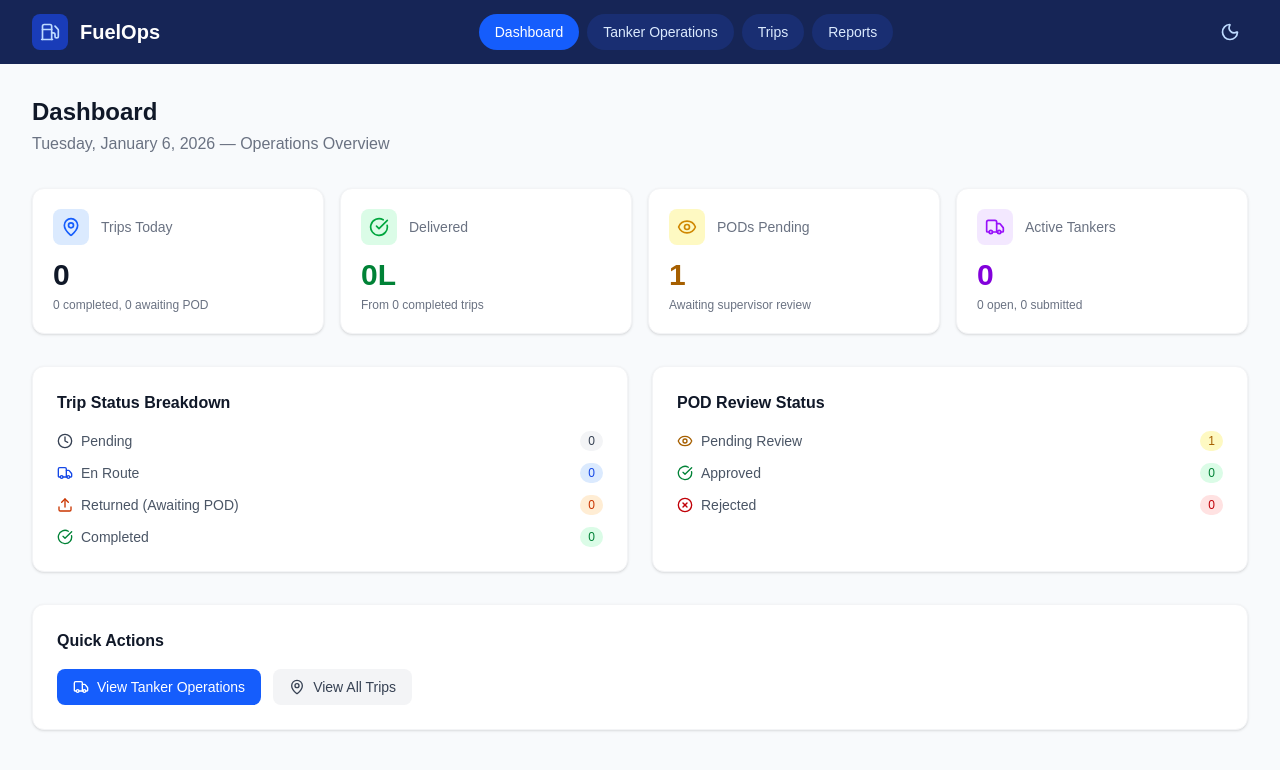
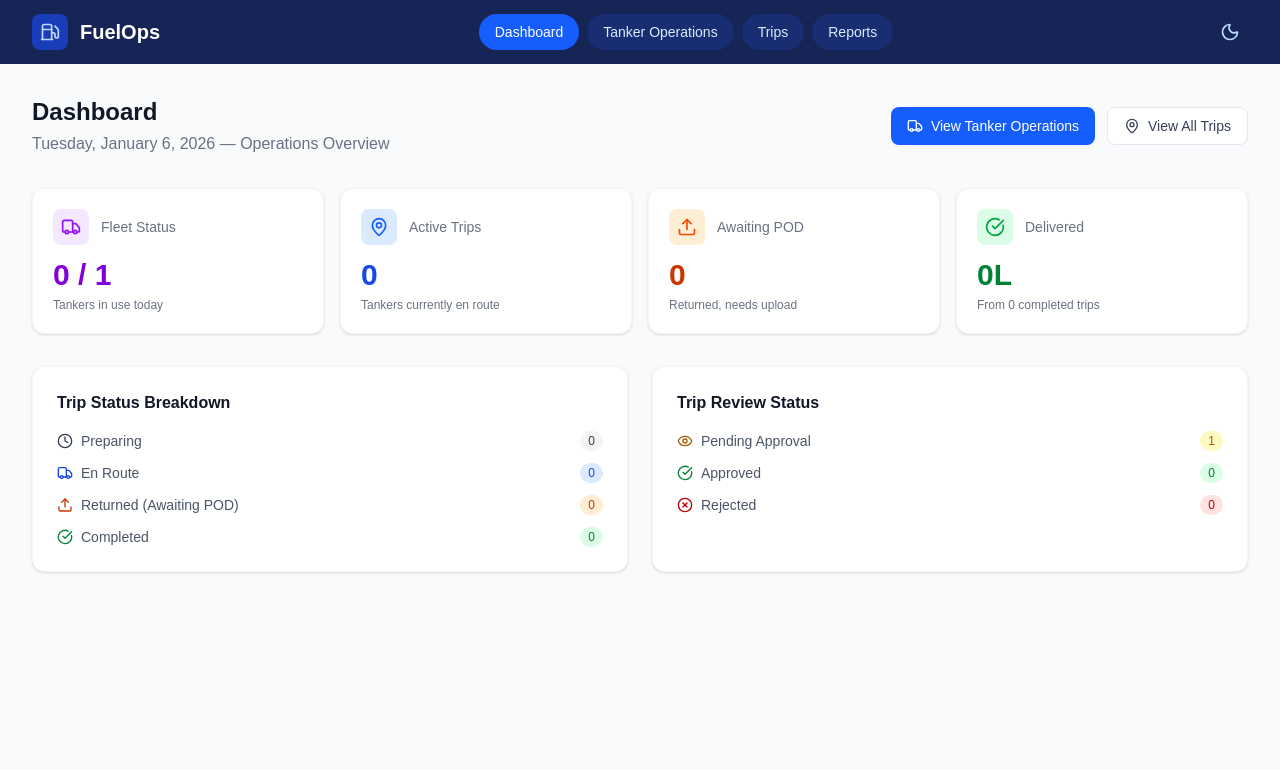
Before and after one commit to ninalamo/fuel-ops, a Next.js app: page /dashboard in a window 1280 px wide. Shown: the top 770 px of the page. Built offline with nearby package versions, Linux system fonts and the light colour scheme; data requests are answered from the project's data file.

Commit message:
refactor: dashboard rearrangement and terminology clarity

```diff
--- a/app/dashboard/page.tsx
+++ b/app/dashboard/page.tsx
@@ -17,6 +17,10 @@ import {
 } from 'lucide-react'
 
 interface DashboardStats {
+    tankers: {
+        total: number
+        inUse: number
+    }
     tankerDays: {
         total: number
         open: number
@@ -67,8 +71,16 @@ export default function DashboardPage() {
             const podsRes = await fetch('http://localhost:3001/pods')
             const pods = await podsRes.json()
 
+            // Fetch all tankers (master data)
+            const tankersRes = await fetch('http://localhost:3001/tankers')
+            const tankers = await tankersRes.json()
+
             // Calculate stats
             setStats({
+                tankers: {
+                    total: tankers.length,
+                    inUse: tankerDays.length,
+                },
                 tankerDays: {
                     total: tankerDays.length,
                     open: tankerDays.filter((td: any) => td.status === 'OPEN').length,
@@ -109,30 +121,78 @@ export default function DashboardPage() {
     return (
         <div className="max-w-7xl mx-auto px-4 sm:px-6 lg:px-8 py-8">
             {/* Header */}
-            <div className="mb-8">
-                <h1 className="text-2xl font-bold text-gray-900">Dashboard</h1>
-                <p className="text-gray-500 mt-1">
-                    {format(new Date(), 'EEEE, MMMM d, yyyy')} — Operations Overview
-                </p>
+            <div className="flex flex-wrap items-center justify-between gap-4 mb-8">
+                <div>
+                    <h1 className="text-2xl font-bold text-gray-900">Dashboard</h1>
+                    <p className="text-gray-500 mt-1">
+                        {format(new Date(), 'EEEE, MMMM d, yyyy')} — Operations Overview
+                    </p>
+                </div>
+                <div className="flex gap-3">
+                    <Link
+                        href="/fleet-status"
+                        className="px-4 py-2 bg-blue-600 text-white rounded-lg text-sm font-medium hover:bg-blue-700 flex items-center gap-2"
+                    >
+                        <Truck className="h-4 w-4" />
+                        View Tanker Operations
+                    </Link>
+                    {userRole !== 'encoder' && (
+                        <Link
+                            href="/trips"
+                            className="px-4 py-2 bg-white border border-gray-200 text-gray-700 rounded-lg text-sm font-medium hover:bg-gray-50 flex items-center gap-2"
+                        >
+                            <MapPin className="h-4 w-4" />
+                            View All Trips
+                        </Link>
+                    )}
+                </div>
             </div>
 
             {/* Main Stats Grid */}
             <div className="grid grid-cols-2 lg:grid-cols-4 gap-4 mb-8">
-                {/* Trips Today */}
+                {/* 1. Fleet Status (Capacity) */}
+                <div className="bg-white p-5 rounded-xl border border-gray-100 shadow-sm">
+                    <div className="flex items-center gap-3 mb-3">
+                        <div className="p-2 bg-purple-100 rounded-lg">
+                            <Truck className="h-5 w-5 text-purple-600" />
+                        </div>
+                        <span className="text-sm font-medium text-gray-500">Fleet Status</span>
+                    </div>
+                    <div className="text-3xl font-bold text-purple-700">{stats.tankers.inUse} / {stats.tankers.total}</div>
+                    <div className="text-xs text-gray-500 mt-1">
+                        Tankers in use today
+                    </div>
+                </div>
+
+                {/* 2. Active Trips (Activity) */}
                 <div className="bg-white p-5 rounded-xl border border-gray-100 shadow-sm">
                     <div className="flex items-center gap-3 mb-3">
                         <div className="p-2 bg-blue-100 rounded-lg">
                             <MapPin className="h-5 w-5 text-blue-600" />
                         </div>
-                        <span className="text-sm font-medium text-gray-500">Trips Today</span>
+                        <span className="text-sm font-medium text-gray-500">Active Trips</span>
                     </div>
-                    <div className="text-3xl font-bold text-gray-900">{stats.trips.total}</div>
+                    <div className="text-3xl font-bold text-blue-700">{stats.trips.enRoute}</div>
                     <div className="text-xs text-gray-500 mt-1">
-                        {stats.trips.completed} completed, {stats.trips.returned} awaiting POD
+                        Tankers currently en route
                     </div>
                 </div>
 
-                {/* Liters Delivered */}
+                {/* 3. Action Needed (Awaiting POD) */}
+                <div className="bg-white p-5 rounded-xl border border-gray-100 shadow-sm">
+                    <div className="flex items-center gap-3 mb-3">
+                        <div className="p-2 bg-orange-100 rounded-lg">
+                            <Upload className="h-5 w-5 text-orange-600" />
+                        </div>
+                        <span className="text-sm font-medium text-gray-500">Awaiting POD</span>
+                    </div>
+                    <div className="text-3xl font-bold text-orange-700">{stats.trips.returned}</div>
+                    <div className="text-xs text-gray-500 mt-1">
+                        Returned, needs upload
+                    </div>
+                </div>
+
+                {/* 4. Performance (Delivered) */}
                 <div className="bg-white p-5 rounded-xl border border-gray-100 shadow-sm">
                     <div className="flex items-center gap-3 mb-3">
                         <div className="p-2 bg-green-100 rounded-lg">
@@ -145,34 +205,6 @@ export default function DashboardPage() {
                         From {stats.trips.completed} completed trips
                     </div>
                 </div>
-
-                {/* PODs Pending Review */}
-                <div className="bg-white p-5 rounded-xl border border-gray-100 shadow-sm">
-                    <div className="flex items-center gap-3 mb-3">
-                        <div className="p-2 bg-yellow-100 rounded-lg">
-                            <Eye className="h-5 w-5 text-yellow-600" />
-                        </div>
-                        <span className="text-sm font-medium text-gray-500">PODs Pending</span>
-                    </div>
-                    <div className="text-3xl font-bold text-yellow-700">{stats.pods.pendingReview}</div>
-                    <div className="text-xs text-gray-500 mt-1">
-                        Awaiting supervisor review
-                    </div>
-                </div>
-
-                {/* Active Tankers */}
-                <div className="bg-white p-5 rounded-xl border border-gray-100 shadow-sm">
-                    <div className="flex items-center gap-3 mb-3">
-                        <div className="p-2 bg-purple-100 rounded-lg">
-                            <Truck className="h-5 w-5 text-purple-600" />
-                        </div>
-                        <span className="text-sm font-medium text-gray-500">Active Tankers</span>
-                    </div>
-                    <div className="text-3xl font-bold text-purple-700">{stats.tankerDays.total}</div>
-                    <div className="text-xs text-gray-500 mt-1">
-                        {stats.tankerDays.open} open, {stats.tankerDays.submitted} submitted
-                    </div>
-                </div>
             </div>
 
             {/* Status Breakdown */}
@@ -181,18 +213,18 @@ export default function DashboardPage() {
                 <div className="bg-white rounded-xl border border-gray-100 shadow-sm p-6">
                     <h3 className="font-semibold text-gray-900 mb-4">Trip Status Breakdown</h3>
                     <div className="space-y-3">
-                        <StatusRow label="Pending" count={stats.trips.pending} color="gray" icon={Clock} />
+                        <StatusRow label="Preparing" count={stats.trips.pending} color="gray" icon={Clock} />
                         <StatusRow label="En Route" count={stats.trips.enRoute} color="blue" icon={Truck} />
                         <StatusRow label="Returned (Awaiting POD)" count={stats.trips.returned} color="orange" icon={Upload} />
                         <StatusRow label="Completed" count={stats.trips.completed} color="green" icon={CheckCircle} />
                     </div>
                 </div>
 
-                {/* POD Review Status */}
+                {/* Trip Review Status */}
                 <div className="bg-white rounded-xl border border-gray-100 shadow-sm p-6">
-                    <h3 className="font-semibold text-gray-900 mb-4">POD Review Status</h3>
+                    <h3 className="font-semibold text-gray-900 mb-4">Trip Review Status</h3>
                     <div className="space-y-3">
-                        <StatusRow label="Pending Review" count={stats.pods.pendingReview} color="yellow" icon={Eye} />
+                        <StatusRow label="Pending Approval" count={stats.pods.pendingReview} color="yellow" icon={Eye} />
                         <StatusRow label="Approved" count={stats.pods.approved} color="green" icon={CheckCircle} />
                         <StatusRow label="Rejected" count={stats.pods.rejected} color="red" icon={XCircle} />
                     </div>
@@ -201,43 +233,13 @@ export default function DashboardPage() {
                             href="/fleet-status"
                             className="mt-4 inline-flex items-center gap-2 text-sm text-blue-600 hover:text-blue-700 font-medium"
                         >
-                            Review pending PODs <ChevronRight className="h-4 w-4" />
+                            Review pending trips <ChevronRight className="h-4 w-4" />
                         </Link>
                     )}
                 </div>
             </div>
 
-            {/* Quick Actions */}
-            <div className="bg-white rounded-xl border border-gray-100 shadow-sm p-6">
-                <h3 className="font-semibold text-gray-900 mb-4">Quick Actions</h3>
-                <div className="flex flex-wrap gap-3">
-                    <Link
-                        href="/fleet-status"
-                        className="px-4 py-2 bg-blue-600 text-white rounded-lg text-sm font-medium hover:bg-blue-700 flex items-center gap-2"
-                    >
-                        <Truck className="h-4 w-4" />
-                        View Tanker Operations
-                    </Link>
-                    {userRole !== 'encoder' && (
-                        <Link
-                            href="/trips"
-                            className="px-4 py-2 bg-gray-100 text-gray-700 rounded-lg text-sm font-medium hover:bg-gray-200 flex items-center gap-2"
-                        >
-                            <MapPin className="h-4 w-4" />
-                            View All Trips
-                        </Link>
-                    )}
-                    {stats.trips.returned > 0 && userRole === 'encoder' && (
-                        <Link
-                            href="/fleet-status"
-                            className="px-4 py-2 bg-orange-100 text-orange-700 rounded-lg text-sm font-medium hover:bg-orange-200 flex items-center gap-2"
-                        >
-                            <AlertCircle className="h-4 w-4" />
-                            {stats.trips.returned} trips need POD upload
-                        </Link>
-                    )}
-                </div>
-            </div>
+
         </div>
     )
 }
--- a/app/fleet-status/page.tsx
+++ b/app/fleet-status/page.tsx
@@ -34,26 +34,23 @@ interface TankerDay {
 }
 
 interface DashboardStats {
-    totalTankers: number
-    open: number
+    fleetTotal: number
+    tankerDaysOpen: number
     submitted: number
     locked: number
 }
 
-// Mock tankers for selection
-const AVAILABLE_TANKERS = [
-    { id: 'tanker-1', plateNumber: 'ABC-1234', capacity: 30000, compartments: 4 },
-    { id: 'tanker-2', plateNumber: 'XYZ-5678', capacity: 25000, compartments: 3 },
-    { id: 'tanker-3', plateNumber: 'DEF-9012', capacity: 20000, compartments: 2 },
-    { id: 'tanker-4', plateNumber: 'GHI-3456', capacity: 35000, compartments: 5 },
-]
-
-const AVAILABLE_DRIVERS = ['Juan Cruz', 'Pedro Santos', 'Maria Garcia', 'Jose Reyes', 'Miguel Torres']
-const AVAILABLE_PORTERS = ['Carlos Lopez', 'Ana Mendez', 'Luis Torres', 'Rosa Fernandez']
+interface Tanker {
+    id: string
+    plateNumber: string
+    capacity: number
+    compartments: number
+}
 
 export default function DashboardPage() {
     const [tankerDays, setTankerDays] = useState<TankerDay[]>([])
-    const [stats, setStats] = useState<DashboardStats>({ totalTankers: 0, open: 0, submitted: 0, locked: 0 })
+    const [allTankers, setAllTankers] = useState<Tanker[]>([])
+    const [stats, setStats] = useState<DashboardStats>({ fleetTotal: 0, tankerDaysOpen: 0, submitted: 0, locked: 0 })
     const [loading, setLoading] = useState(true)
     const [businessDate, setBusinessDate] = useState(format(new Date(), 'yyyy-MM-dd'))
     const [userRole, setUserRole] = useState<string | null>(null)
@@ -81,10 +78,27 @@ export default function DashboardPage() {
     const fetchData = async () => {
         setLoading(true)
         try {
+            // Fetch tanker days for the date
             const res = await fetch(`/api/tanker-days?date=${businessDate}`)
             const data = await res.json()
             setTankerDays(data.tankerDays)
-            setStats(data.stats)
+
+            // Fetch all tankers from master data
+            const tankersRes = await fetch('http://localhost:3001/tankers')
+            const tankers = await tankersRes.json()
+            setAllTankers(tankers)
+
+            // Calculate stats
+            const openCount = data.tankerDays.filter((td: TankerDay) => td.status === 'OPEN').length
+            const submittedCount = data.tankerDays.filter((td: TankerDay) => td.status === 'SUBMITTED').length
+            const lockedCount = data.tankerDays.filter((td: TankerDay) => td.status === 'LOCKED').length
+
+            setStats({
+                fleetTotal: tankers.length,
+                tankerDaysOpen: openCount,
+                submitted: submittedCount,
+                locked: lockedCount
+            })
         } catch (error) {
             console.error('Error fetching data:', error)
         } finally {
@@ -111,7 +125,7 @@ export default function DashboardPage() {
 
             const newTankerDay = await res.json()
             setTankerDays([...tankerDays, newTankerDay])
-            setStats({ ...stats, totalTankers: stats.totalTankers + 1, open: stats.open + 1 })
+            setStats({ ...stats, tankerDaysOpen: stats.tankerDaysOpen + 1 })
             setShowCreateModal(false)
             setCreateForm({ tankerId: '' })
         } catch (error) {
@@ -120,31 +134,30 @@ export default function DashboardPage() {
         }
     }
 
-    const handleBulkCreate = () => {
+    const handleBulkCreate = async () => {
         const assignedIds = tankerDays.map(td => td.tankerId)
-        const toCreate = AVAILABLE_TANKERS.filter(t => !assignedIds.includes(t.id))
+        const toCreate = allTankers.filter((t: Tanker) => !assignedIds.includes(t.id))
 
         if (toCreate.length === 0) return
 
-        const newDays: TankerDay[] = toCreate.map(t => ({
-            id: `td-${businessDate}-${t.id}`,
+        // Create tanker days via API for each available tanker
+        for (const tanker of toCreate) {
+            try {
+                await fetch('/api/tanker-days', {
+                    method: 'POST',
+                    headers: { 'Content-Type': 'application/json' },
+                    body: JSON.stringify({
                         date: businessDate,
-            tankerId: t.id,
-            plateNumber: t.plateNumber,
-            driver: '',
-            status: 'OPEN',
-            tripsCompleted: 0,
-            totalTrips: 0,
-            litersDelivered: 0,
-            hasExceptions: false,
-        }))
+                        tankerId: tanker.id
+                    })
+                })
+            } catch (error) {
+                console.error(`Failed to create tanker day for ${tanker.plateNumber}:`, error)
+            }
+        }
 
-        setTankerDays([...tankerDays, ...newDays])
-        setStats({
-            ...stats,
-            totalTankers: stats.totalTankers + newDays.length,
-            open: stats.open + newDays.length
-        })
+        // Refresh data
+        fetchData()
     }
 
     const getStatusBadge = (status: string) => {
@@ -196,7 +209,8 @@ export default function DashboardPage() {
 
     // Get tankers already assigned today
     const assignedTankerIds = tankerDays.map(td => td.tankerId)
-    const availableTankersForDay = AVAILABLE_TANKERS.filter(t => !assignedTankerIds.includes(t.id))
+    const availableTankersForDay = allTankers.filter((t: Tanker) => !assignedTankerIds.includes(t.id))
+    const isToday = businessDate === format(new Date(), 'yyyy-MM-dd')
 
     const getRoleTitle = () => {
         switch (userRole) {
@@ -237,31 +251,37 @@ export default function DashboardPage() {
                     </div>
                     {/* Create Tanker Day Button - Only for Encoder/Admin and current day */}
                     {(userRole === 'encoder' || userRole === 'admin') && (
+                        <div className="flex flex-col items-end gap-2">
+                            {!isToday && (
+                                <span className="text-xs text-amber-600 bg-amber-50 px-2 py-1 rounded">
+                                    Dispatch only available for today
+                                </span>
+                            )}
                             <div className="flex gap-2">
                                 <button
                                     onClick={handleBulkCreate}
-                                disabled={businessDate !== format(new Date(), 'yyyy-MM-dd') || availableTankersForDay.length === 0}
-                                className={`flex items-center gap-2 px-4 py-2 rounded-lg font-medium text-sm transition-colors border ${businessDate !== format(new Date(), 'yyyy-MM-dd') || availableTankersForDay.length === 0
+                                    disabled={!isToday || availableTankersForDay.length === 0}
+                                    className={`flex items-center gap-2 px-4 py-2 rounded-lg font-medium text-sm transition-colors border ${!isToday || availableTankersForDay.length === 0
                                         ? 'bg-gray-100 text-gray-400 border-gray-200 cursor-not-allowed'
                                         : 'bg-white text-blue-600 border-blue-200 hover:bg-blue-50'
                                         }`}
-                                title="Open days for all unassigned tankers"
+                                    title="Dispatch all available tankers"
                                 >
                                     <Layers className="h-4 w-4" />
-                                Bulk Open ({availableTankersForDay.length})
+                                    Bulk Dispatch ({availableTankersForDay.length})
                                 </button>
                                 <button
                                     onClick={() => setShowCreateModal(true)}
-                                disabled={businessDate !== format(new Date(), 'yyyy-MM-dd')}
-                                className={`flex items-center gap-2 px-4 py-2 rounded-lg font-medium text-sm transition-colors ${businessDate !== format(new Date(), 'yyyy-MM-dd')
+                                    disabled={!isToday || availableTankersForDay.length === 0}
+                                    className={`flex items-center gap-2 px-4 py-2 rounded-lg font-medium text-sm transition-colors ${!isToday || availableTankersForDay.length === 0
                                         ? 'bg-gray-300 text-gray-500 cursor-not-allowed'
                                         : 'bg-blue-600 text-white hover:bg-blue-700'
                                         }`}
-                                title={businessDate !== format(new Date(), 'yyyy-MM-dd') ? 'Tanker days can only be created for today' : ''}
                                 >
                                     <Plus className="h-4 w-4" />
-                                Create Tanker Day
+                                    Dispatch Tanker
                                 </button>
+                            </div>
                         </div>
                     )}
                 </div>
@@ -269,10 +289,10 @@ export default function DashboardPage() {
 
             {/* Stats Cards */}
             <div className="grid grid-cols-2 md:grid-cols-4 gap-4 mb-8">
-                <StatCard label="Total Tankers" value={stats.totalTankers} color="blue" />
+                <StatCard label="Fleet Total" value={stats.fleetTotal} color="blue" />
                 <StatCard
-                    label="Open"
-                    value={stats.open}
+                    label="Dispatched Today"
+                    value={stats.tankerDaysOpen}
                     color="sky"
                     highlight={userRole === 'encoder'}
                 />
@@ -447,7 +467,7 @@ export default function DashboardPage() {
                             </div>
                         ) : (
                             <div className="grid grid-cols-2 gap-3">
-                                {availableTankersForDay.map(tanker => (
+                                {availableTankersForDay.map((tanker: Tanker) => (
                                     <button
                                         key={tanker.id}
                                         onClick={() => setCreateForm({ ...createForm, tankerId: tanker.id })}
@@ -483,7 +503,7 @@ export default function DashboardPage() {
                             className="flex-1 px-4 py-2 bg-blue-600 text-white rounded-lg hover:bg-blue-700 disabled:opacity-50 disabled:cursor-not-allowed flex items-center justify-center gap-2"
                         >
                             <Plus className="h-4 w-4" />
-                            Create Tanker Day
+                            Dispatch Tanker
                         </button>
                     </div>
                 </div>
--- a/app/tanker-days/[id]/page.tsx
+++ b/app/tanker-days/[id]/page.tsx
@@ -365,14 +365,14 @@ export default function TankerDayDetailPage() {
 
     return (
         <div className="max-w-7xl mx-auto px-4 sm:px-6 lg:px-8 py-8">
-            {/* Back Link */}
-            <Link
-                href="/fleet-status"
-                className="inline-flex items-center gap-2 text-gray-600 hover:text-gray-900 mb-6"
-            >
-                <ArrowLeft className="h-4 w-4" />
-                Back to Tanker Operations
-            </Link>
+            {/* Breadcrumb */}
+            <nav className="flex items-center gap-2 text-sm text-gray-600 mb-6">
+                <Link href="/fleet-status" className="hover:text-gray-900">
+                    Tanker Operations
+                </Link>
+                <span className="text-gray-400">/</span>
+                <span className="text-gray-900 font-medium">{data.plateNumber}</span>
+            </nav>
 
             {/* Header */}
             <div className="flex flex-wrap justify-between items-start gap-4 mb-8">
--- a/app/trips/[id]/page.tsx
+++ b/app/trips/[id]/page.tsx
@@ -432,13 +432,30 @@ export default function TripDetailPage() {
         <div className="max-w-5xl mx-auto px-4 sm:px-6 lg:px-8 py-8">
             {/* Header */}
             <div className="mb-6">
-                <Link
-                    href={userRole === 'encoder' ? `/tanker-days/${trip.tankerDayId}` : '/trips'}
-                    className="inline-flex items-center gap-2 text-gray-600 hover:text-gray-900 mb-2"
-                >
-                    <ArrowLeft className="h-4 w-4" />
-                    {userRole === 'encoder' ? `Back to ${trip.tanker} (${format(new Date(trip.date), 'MMM d, yyyy')})` : 'Back to Trips'}
-                </Link>
+                {/* Breadcrumb */}
+                <nav className="flex items-center gap-2 text-sm text-gray-600 mb-2">
+                    {userRole === 'encoder' ? (
+                        <>
+                            <Link href="/fleet-status" className="hover:text-gray-900">
+                                Tanker Operations
+                            </Link>
+                            <span className="text-gray-400">/</span>
+                            <Link href={`/tanker-days/${trip.tankerDayId}`} className="hover:text-gray-900">
+                                {trip.tanker}
+                            </Link>
+                            <span className="text-gray-400">/</span>
+                            <span className="text-gray-900 font-medium">Trip #{trip.tripNumber}</span>
+                        </>
+                    ) : (
+                        <>
+                            <Link href="/trips" className="hover:text-gray-900">
+                                Trips
+                            </Link>
+                            <span className="text-gray-400">/</span>
+                            <span className="text-gray-900 font-medium">Trip #{trip.tripNumber}</span>
+                        </>
+                    )}
+                </nav>
                 <div className="flex items-center justify-between">
                     <div>
                         <h1 className="text-2xl font-bold text-gray-900">
```
Lines whose indentation alone changed are shown as unchanged.
